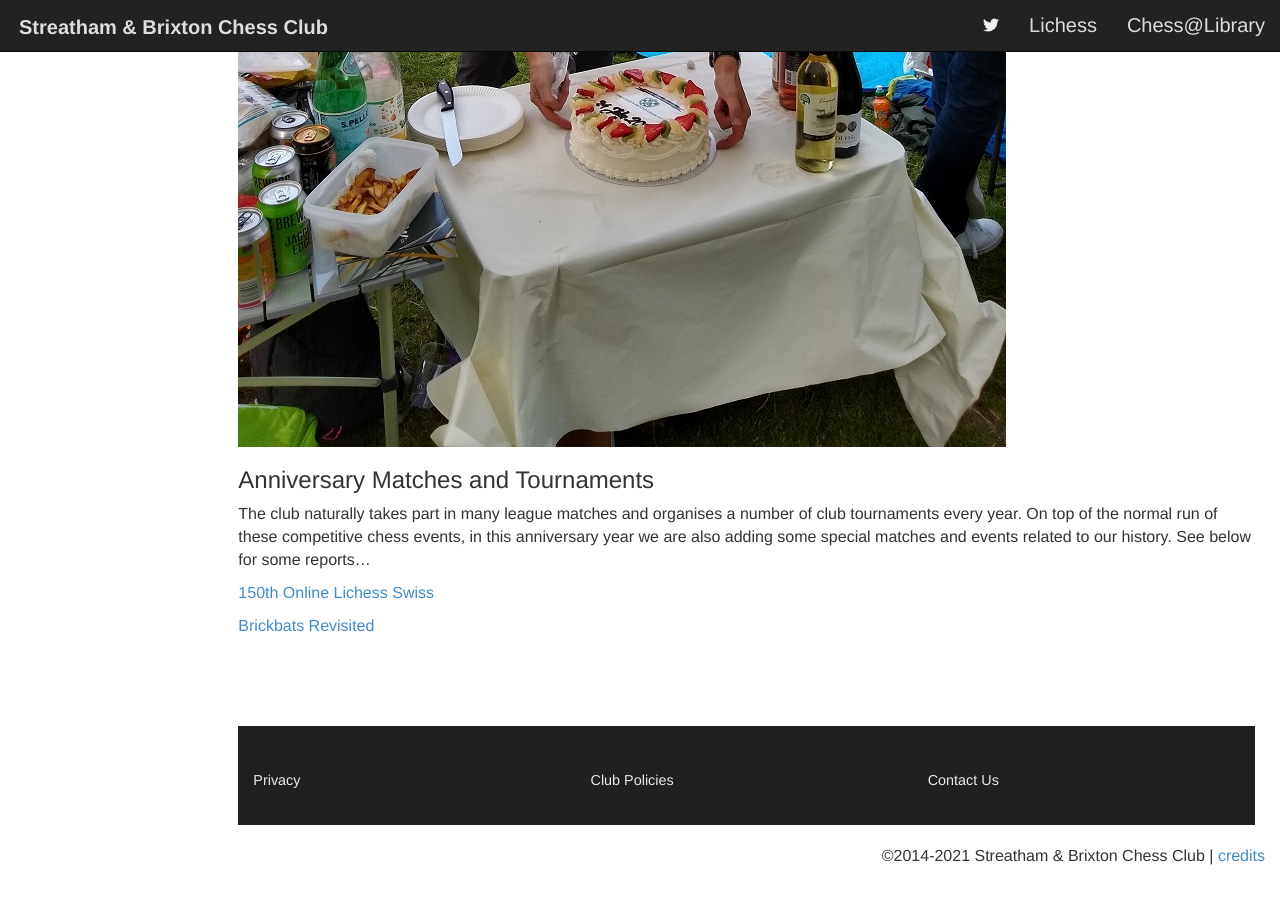
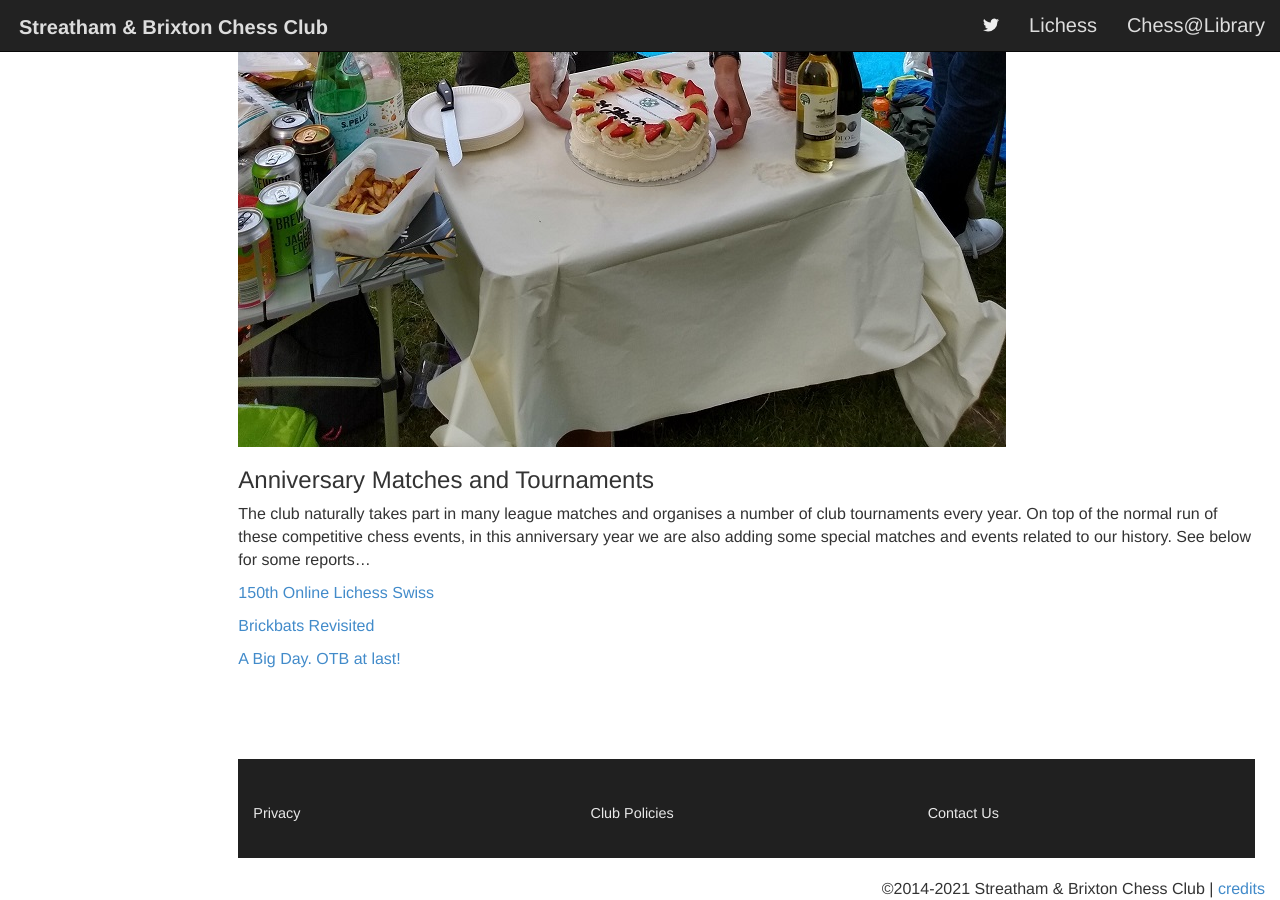
Before and after one commit to streathamchess/streathamchess.github.io, a Jekyll site: the page built from anniversary.md, in a window 1280 px wide and 900 px high, scrolled down 3382 px. Built offline with Jekyll 4.4.1, drawn with Linux system fonts in a browser that asks for light colours; nearby versions of some CDN libraries; a script that is not in the unit is left out; before the commit the page ends 4250 px from its top, so only the background shows below that.

Commit message:
Update anniversary.md

```diff
--- a/anniversary.md
+++ b/anniversary.md
@@ -31,4 +31,6 @@ The club naturally takes part in many league matches and organises a number of c
 
 [Brickbats Revisited](/2021/03/11/150th-anniversary-update-2-brickbat-revisited.html)
 
+[A Big Day. OTB at last!](/2021/09/08/150th-anniversary-another-update-otb-at-last.html)
+
 <br><br><br>
```
